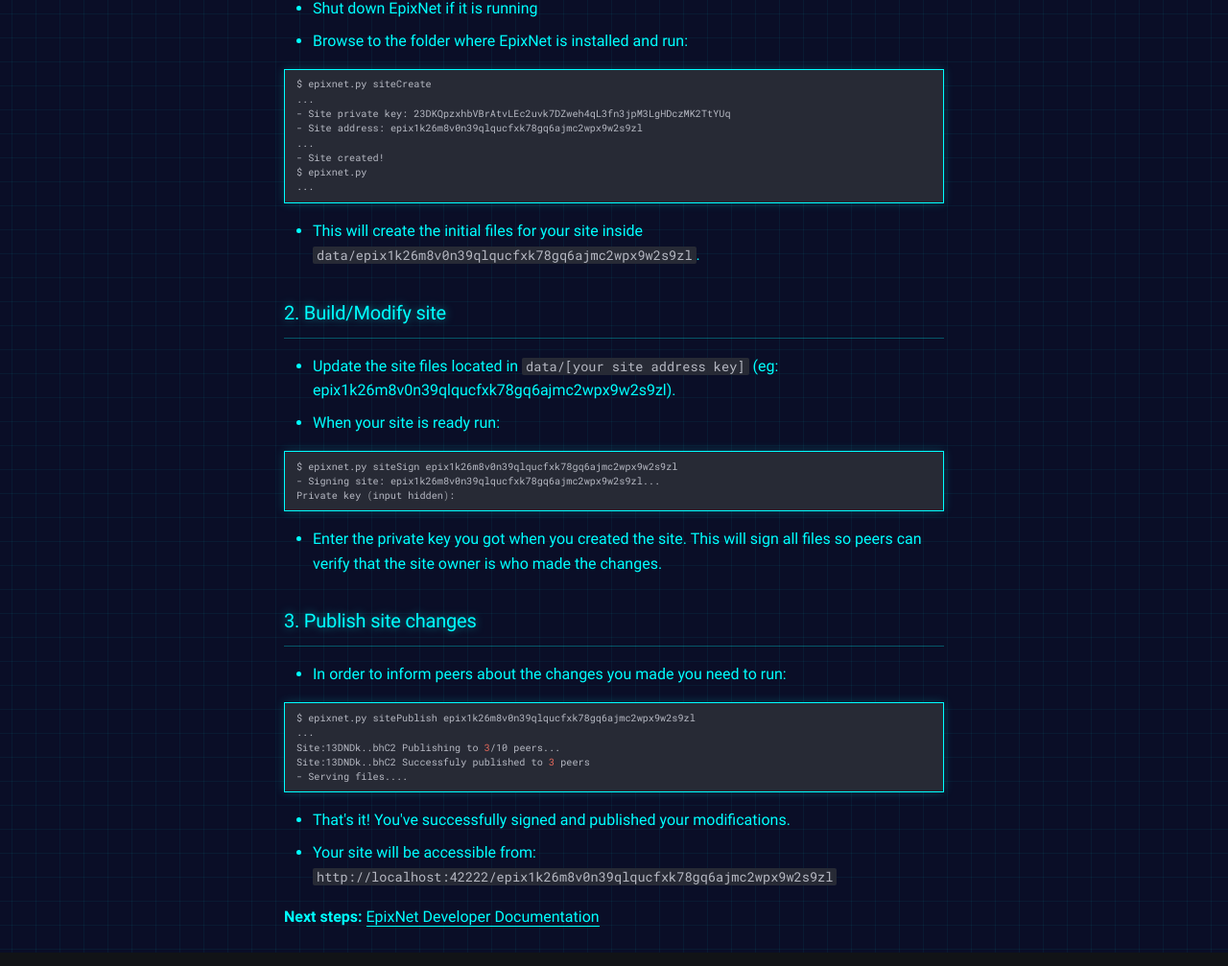
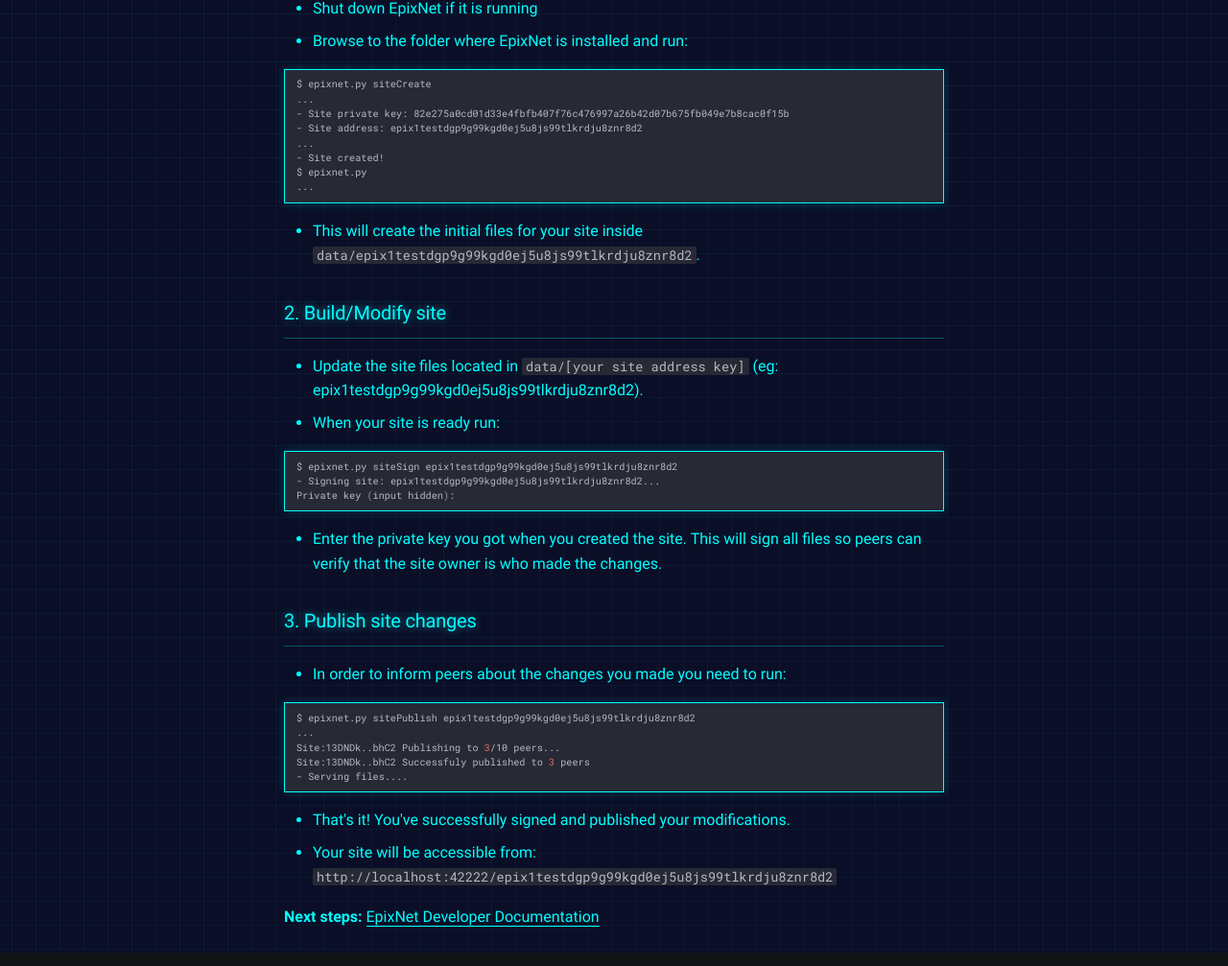
Before and after one commit to EpixZone/EpixNetDocs, an MkDocs documentation site: the page built from docs/en/using_epixnet/create_new_site.md, in a window 1280 px wide and 1400 px high, scrolled down 335 px. Shown: the part 363-1370 px from the top of the window at 96% size. Built offline with MkDocs 1.6.1 and Material for MkDocs 9.7.7, drawn with Linux system fonts in a browser that asks for light colours; comment, search, counter and statistics services are not loaded.

Commit message:
Update example site addresses in documentation

````diff
--- a/docs/en/using_epixnet/create_new_site.md
+++ b/docs/en/using_epixnet/create_new_site.md
@@ -20,24 +20,24 @@
 ```bash
 $ epixnet.py siteCreate
 ...
-- Site private key: 23DKQpzxhbVBrAtvLEc2uvk7DZweh4qL3fn3jpM3LgHDczMK2TtYUq
-- Site address: epix1k26m8v0n39qlqucfxk78gq6ajmc2wpx9w2s9zl
+- Site private key: 82e275a0cd01d33e4fbfb407f76c476997a26b42d07b675fb049e7b8cac0f15b
+- Site address: epix1testdgp9g99kgd0ej5u8js99tlkrdju8znr8d2
 ...
 - Site created!
 $ epixnet.py
 ...
 ```
 
-- This will create the initial files for your site inside ```data/epix1k26m8v0n39qlqucfxk78gq6ajmc2wpx9w2s9zl```.
+- This will create the initial files for your site inside ```data/epix1testdgp9g99kgd0ej5u8js99tlkrdju8znr8d2```.
 
 ### 2. Build/Modify site
 
-* Update the site files located in ```data/[your site address key]``` (eg: epix1k26m8v0n39qlqucfxk78gq6ajmc2wpx9w2s9zl).
+* Update the site files located in ```data/[your site address key]``` (eg: epix1testdgp9g99kgd0ej5u8js99tlkrdju8znr8d2).
 * When your site is ready run:
 
 ```bash
-$ epixnet.py siteSign epix1k26m8v0n39qlqucfxk78gq6ajmc2wpx9w2s9zl
-- Signing site: epix1k26m8v0n39qlqucfxk78gq6ajmc2wpx9w2s9zl...
+$ epixnet.py siteSign epix1testdgp9g99kgd0ej5u8js99tlkrdju8znr8d2
+- Signing site: epix1testdgp9g99kgd0ej5u8js99tlkrdju8znr8d2...
 Private key (input hidden):
 ```
 
@@ -48,7 +48,7 @@
 * In order to inform peers about the changes you made you need to run:
 
 ```bash
-$ epixnet.py sitePublish epix1k26m8v0n39qlqucfxk78gq6ajmc2wpx9w2s9zl
+$ epixnet.py sitePublish epix1testdgp9g99kgd0ej5u8js99tlkrdju8znr8d2
 ...
 Site:13DNDk..bhC2 Publishing to 3/10 peers...
 Site:13DNDk..bhC2 Successfuly published to 3 peers
@@ -56,7 +56,7 @@
 ```
 
 * That's it! You've successfully signed and published your modifications.
-* Your site will be accessible from: ```http://localhost:42222/epix1k26m8v0n39qlqucfxk78gq6ajmc2wpx9w2s9zl```
+* Your site will be accessible from: ```http://localhost:42222/epix1testdgp9g99kgd0ej5u8js99tlkrdju8znr8d2```
 
 
 **Next steps:** [EpixNet Developer Documentation](../../site_development/getting_started/)
````
Also changed, not shown: docs/en/help_epixnet/coding_conventions.md (+1 -1 lines), docs/en/help_epixnet/contributing.md (+1 -1 lines), docs/en/site_development/content_json.md (+1 -1 lines), docs/en/site_development/dbschema_json.md (+4 -4 lines).
